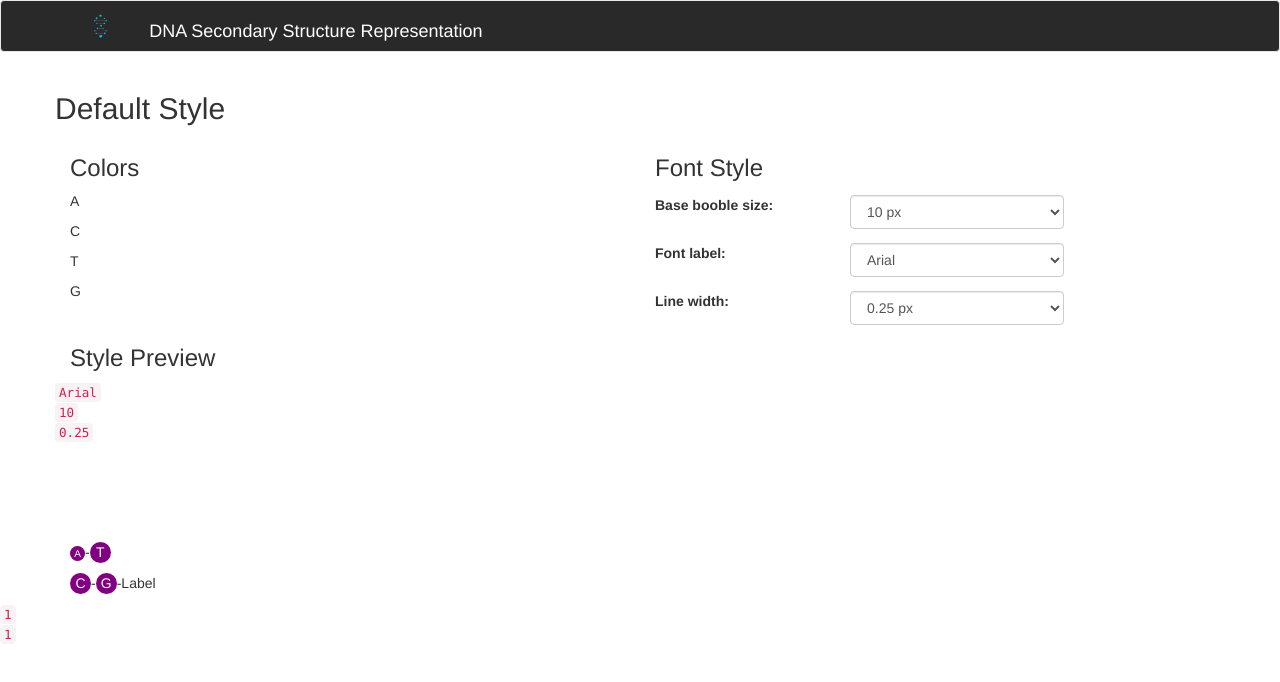
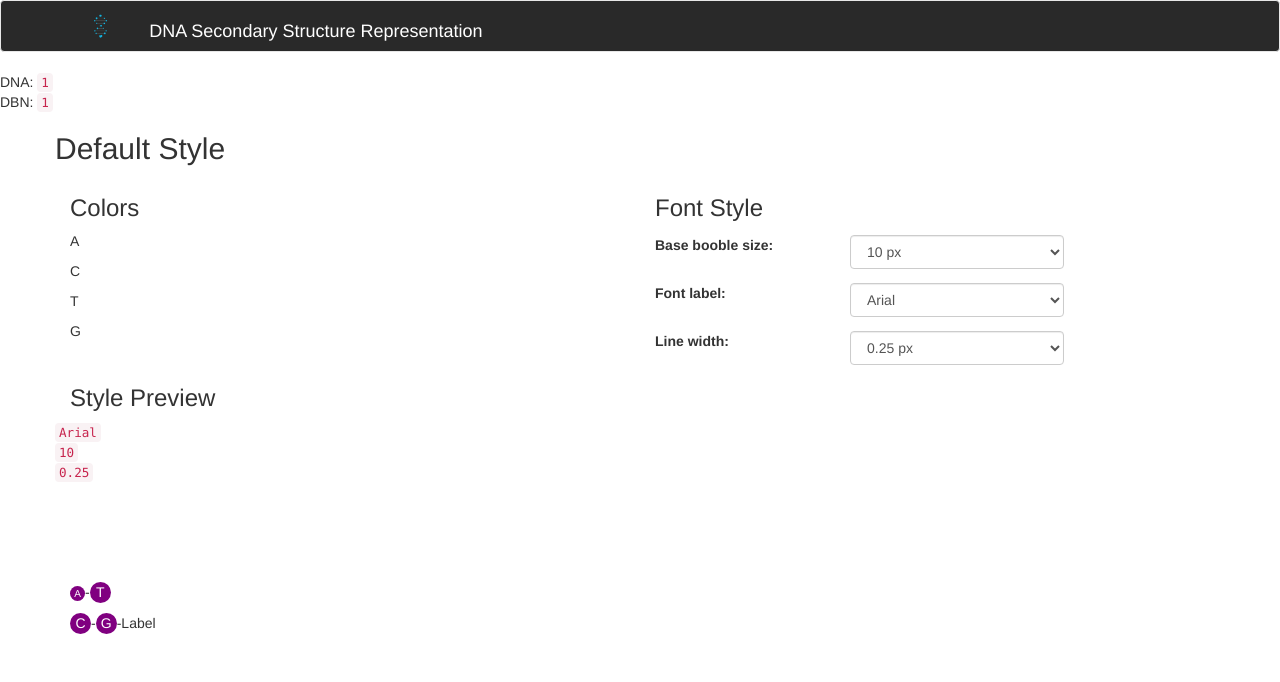
Before and after one commit to guglio/dna-secondary-strucure-representation, a React (Create React App) app: page /1/1 in a window 1280 px wide. Shown: the top 682 px of the page. Built offline with nearby package versions, Linux system fonts and the light colour scheme.

Commit message:
Change position for the DNA and DBN

```diff
--- a/src/DNAgraph.js
+++ b/src/DNAgraph.js
@@ -14,8 +14,8 @@ class DNAgraph extends Component{
   render(){
     return(
       <div>
+        DNA: <code>{this.state.dna}</code><br />DBN: <code>{this.state.dbn}</code>
         <GraphStyle />
-        <code>{this.state.dna}</code><br /><code>{this.state.dbn}</code>
       </div>
     )
   }
```
